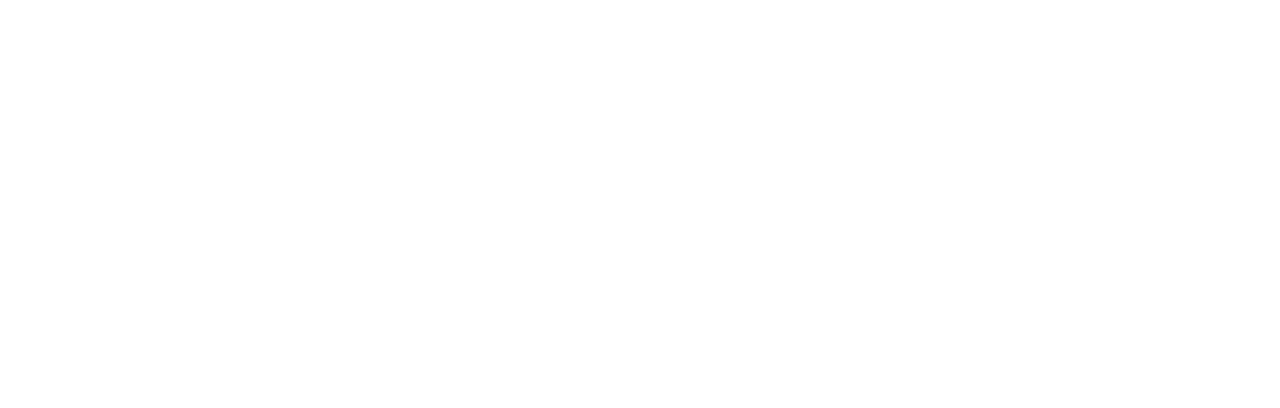
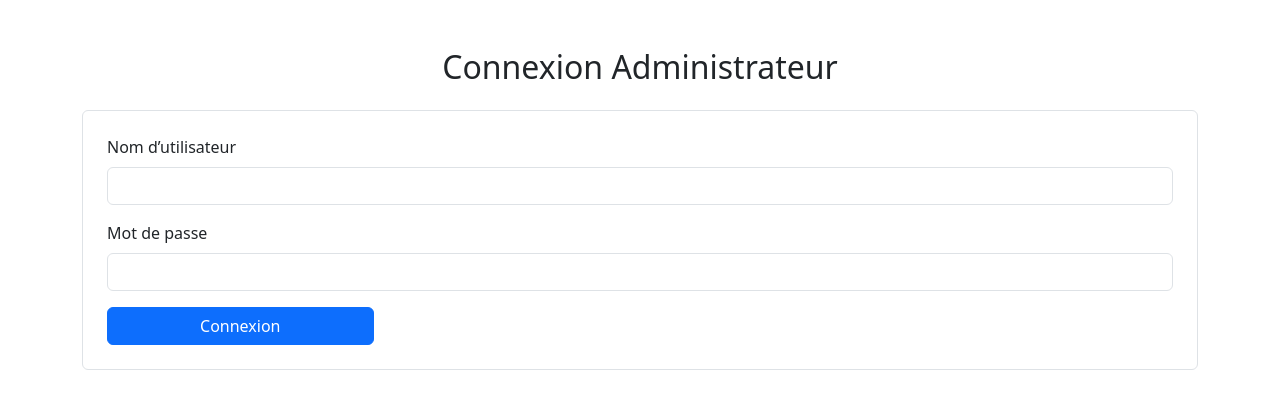
Before and after one commit to BenRhoumaMaher/projetscrum, a React (Create React App) app in the folder frontend/: page /admin/login in a window 1280 px wide. Before the commit this address had no page. Shown: the top 408 px of the page. Built offline with nearby package versions, Linux system fonts and the light colour scheme.

Commit message:
realisation de frontend user story 13

```diff
--- a/frontend/src/App.js
+++ b/frontend/src/App.js
@@ -2,13 +2,15 @@
 import { BrowserRouter, Route, Routes } from 'react-router-dom'
 import AdminHome from './pages/AdminHome'
 import AdminAccountsPage from './pages/AdminAccountsPage'
-import SignupPage from './pages/SignupPage';
-import ClientPage from './pages/ClientPage';
+import SignupPage from './pages/SignupPage'
+import ClientPage from './pages/ClientPage'
+import AdminLoginPage from './pages/AdminLoginPage'
 
 function App () {
   return (
     <BrowserRouter>
       <Routes>
+        <Route path='/admin/login' element={<AdminLoginPage />} />
         <Route path='/signup' element={<SignupPage />} />
         <Route path='/client' element={<ClientPage />} />
         <Route path='/admin' element={<AdminHome />} />
--- /dev/null
+++ b/frontend/src/pages/AdminLoginPage.jsx
@@ -0,0 +1,67 @@
+import React, { useState } from 'react';
+import { useNavigate } from 'react-router-dom';
+
+const AdminLoginPage = () => {
+    const navigate = useNavigate();
+    const [formData, setFormData] = useState({
+        username: '',
+        password: '',
+    });
+
+    const [error, setError] = useState('');
+
+    const handleChange = (e) => {
+        const { name, value } = e.target;
+        setFormData((prevData) => ({
+            ...prevData,
+            [name]: value,
+        }));
+    };
+
+    const handleSubmit = (e) => {
+        e.preventDefault();
+
+        if (formData.username === 'admin' && formData.password === 'password') {
+            alert('Authentification réussie !');
+            navigate('/admin');
+        } else {
+            setError('Nom d’utilisateur ou mot de passe incorrect.');
+        }
+    };
+
+    return (
+        <div className="container mt-5">
+            <h2 className="text-center mb-4">Connexion Administrateur</h2>
+            <form onSubmit={handleSubmit} className="p-4 border rounded">
+                {error && <div className="alert alert-danger">{error}</div>}
+                <div className="mb-3">
+                    <label className="form-label">Nom d’utilisateur</label>
+                    <input
+                        type="text"
+                        name="username"
+                        className="form-control"
+                        value={formData.username}
+                        onChange={handleChange}
+                        required
+                    />
+                </div>
+                <div className="mb-3">
+                    <label className="form-label">Mot de passe</label>
+                    <input
+                        type="password"
+                        name="password"
+                        className="form-control"
+                        value={formData.password}
+                        onChange={handleChange}
+                        required
+                    />
+                </div>
+                <button type="submit" className="btn btn-primary w-25">
+                    Connexion
+                </button>
+            </form>
+        </div>
+    );
+};
+
+export default AdminLoginPage;
```
